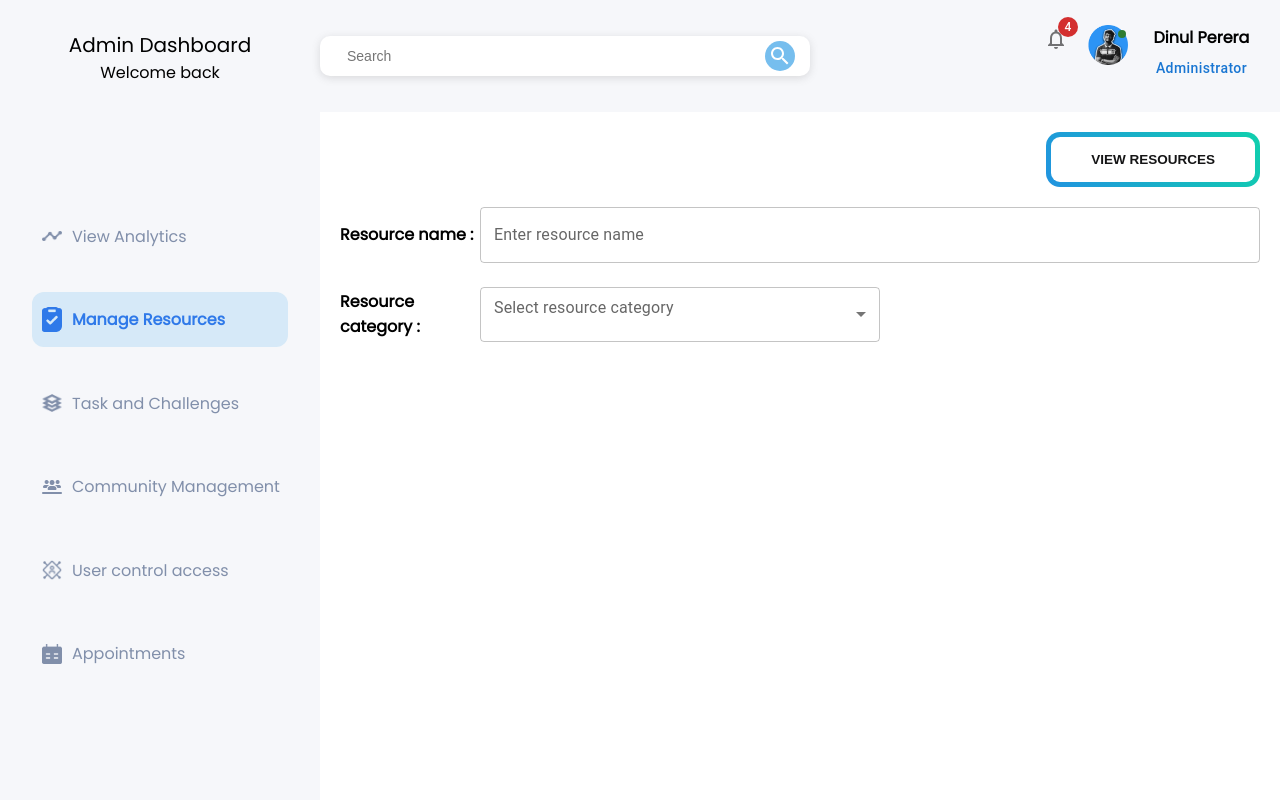
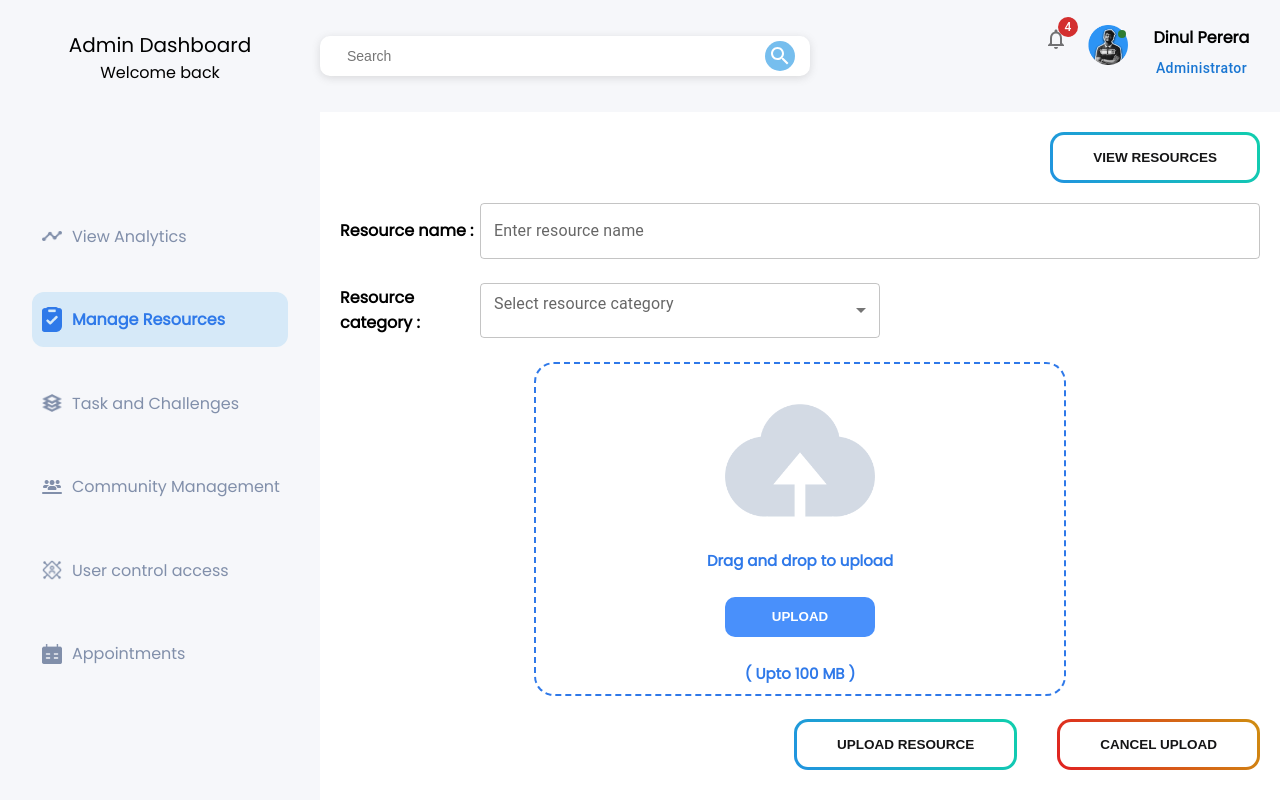
Before and after one commit to QBitsSoftwareProject/dashboard_frontEnd, a React (Create React App) app in the folder project-dashboard/: page / in a window 1280 px wide. Both pictures are taken after a click on the element "Manage Resources". Built offline with nearby package versions, Linux system fonts and the light colour scheme.

Commit message:
mainTemaplte
main template of resource management section is done

```diff
--- a/project-dashboard/src/components/ui/dash_btn.module.css
+++ b/project-dashboard/src/components/ui/dash_btn.module.css
@@ -1,15 +1,18 @@
-.dash_btn1 {
-  background: linear-gradient(#fff, #fff) padding-box,
-    linear-gradient(60deg, #2193e0, #10cfad) border-box;
+.dashbtn {
   color: #151516;
   padding: 15px 40px;
-  border: 5px solid transparent;
+  border: 3.5px solid transparent;
   border-radius: 14px;
   display: inline-block;
   font-size: 13.5px;
   font-weight: bold;
   cursor: pointer;
   transition: 0.5s ease;
+}
+
+.dash_btn1 {
+  background: linear-gradient(#fff, #fff) padding-box,
+    linear-gradient(60deg, #2193e0, #10cfad) border-box;
 }
 
 .dash_btn1:hover {
@@ -19,3 +22,37 @@
   box-shadow: rgba(50, 50, 93, 0.25) 0px 6px 12px -2px,
     rgba(0, 0, 0, 0.3) 0px 3px 7px -3px;
 }
+
+.dash_btn2 {
+  background: linear-gradient(#fff, #fff) padding-box,
+    linear-gradient(60deg, #e02121, #cf8e10) border-box;
+}
+
+.dash_btn2:hover {
+  transform: scale(1.02);
+  background: linear-gradient(#fff, #fff) padding-box,
+    linear-gradient(60deg, #cf8e10, #e02121) border-box;
+  box-shadow: rgba(50, 50, 93, 0.25) 0px 6px 12px -2px,
+    rgba(0, 0, 0, 0.3) 0px 3px 7px -3px;
+}
+
+.dash_btn3 {
+  background-color: #4990fb;
+  color: white;
+  font-weight: bold;
+  width: 150px;
+  height: 40px;
+  border: none;
+  border-radius: 10px;
+  cursor: pointer;
+  transition: 0.5s ease;
+  z-index: 100;
+  position: relative;
+}
+
+.dash_btn3:hover {
+  transform: scale(1.02);
+  box-shadow: rgba(50, 50, 93, 0.25) 0px 6px 12px -2px,
+    rgba(0, 0, 0, 0.3) 0px 3px 7px -3px;
+    font-weight: bolder;
+}
--- a/project-dashboard/src/components/ui/dash_btn/dash_btn1.jsx
+++ b/project-dashboard/src/components/ui/dash_btn/dash_btn1.jsx
@@ -2,7 +2,7 @@ import React from "react";
 import styles from "../dash_btn.module.css";
 
 function Dash_btn1({ btn_text ,inlineStyle}) {
-  const classes=`${styles.dash_btn1} ${inlineStyle}`
+  const classes=`${styles.dash_btn1} ${inlineStyle} ${styles.dashbtn}`
   return <button className={classes}>{btn_text}</button>;
 }
 
--- /dev/null
+++ b/project-dashboard/src/components/ui/dash_btn/dash_btn2.jsx
@@ -0,0 +1,9 @@
+import React from "react";
+import styles from "../dash_btn.module.css";
+
+function Dash_btn2({ btn_text, inlineStyle }) {
+  const classes = `${styles.dash_btn2} ${inlineStyle} ${styles.dashbtn}`;
+  return <button className={classes}>{btn_text}</button>;
+}
+
+export default Dash_btn2;
--- /dev/null
+++ b/project-dashboard/src/components/ui/dash_btn/dash_btn3.jsx
@@ -0,0 +1,9 @@
+import React from "react";
+import styles from "../dash_btn.module.css";
+
+function Dash_btn3({ btn_text, inlineStyle }) {
+  const classes = `${styles.dash_btn3} ${inlineStyle}`;
+  return <button className={classes}>{btn_text}</button>;
+}
+
+export default Dash_btn3;
--- /dev/null
+++ b/project-dashboard/src/components/ui/dropFileInput.module.css
@@ -0,0 +1,53 @@
+.container {
+  background-color: transparent;
+  width: 60%;
+  height: 30vh;
+  margin-left: auto;
+  margin-right: auto;
+  border-style: dashed;
+  border-width: 2px;
+  border-color: #2f79e9;
+  border-radius: 20px;
+  text-align: center;
+  padding-top: 40px;
+  padding-bottom: 50px;
+  position: relative;
+}
+
+/* width */
+::-webkit-scrollbar {
+  width: 10px;
+  cursor: pointer;
+}
+
+/* Track */
+::-webkit-scrollbar-track {
+  /* box-shadow: inset 0 0 2px grey;  */
+  border-radius: 10px;
+}
+
+/* Handle */
+::-webkit-scrollbar-thumb {
+  background: #c5c6c6;
+  border-radius: 10px;
+}
+
+/* Handle on hover */
+::-webkit-scrollbar-thumb:hover {
+  background: #afafaf;
+}
+
+.dragRegion input {
+  opacity: 0;
+  position: absolute;
+  top: 0;
+  left: 0;
+  width: 100%;
+  height: 100%;
+  cursor: pointer;
+}
+
+.dragRegion:hover,
+.dragRegion.dragover{
+  opacity: 0.5;
+}
--- /dev/null
+++ b/project-dashboard/src/components/ui/dropFileInput/DropFileInput.jsx
@@ -0,0 +1,31 @@
+import React from "react";
+import PropTypes from "prop-types";
+import dropFileInputStyles from "../dropFileInput.module.css";
+
+import { ImageConfig } from "../../../config/imageConfig";
+import uploadImg from "../../../assets/images/dragAndDrop/uploadImg.png";
+import Dash_btn3 from "../dash_btn/dash_btn3";
+
+const DropFileInput = (props) => {
+  return (
+    <div className={dropFileInputStyles.container}>
+      <div className={dropFileInputStyles.dragRegion}>
+        <img src={uploadImg} style={{ width: "150px" }} />
+        <input type="file" value=""/>
+      </div>
+      <h5 style={{ color: "#2F79E9", fontWeight: "bolder", fontSize: "15px" }}>
+        Drag and drop to upload
+      </h5>
+      <Dash_btn3 btn_text="UPLOAD" />
+      <h5 style={{ color: "#2F79E9", fontWeight: "bolder", fontSize: "15px" }}>
+        ( Upto 100 MB )
+      </h5>
+    </div>
+  );
+};
+
+// DropFileInput.PropTypes={
+
+// }
+
+export default DropFileInput;
--- a/project-dashboard/src/config/imageConfig.js
+++ b/project-dashboard/src/config/imageConfig.js
@@ -1,8 +1,10 @@
 import videoFolder from "../assets/images/dragAndDrop/video_folder.png";
 import audioFolder from "../assets/images/dragAndDrop/music_folder.png";
 import articleFolder from "../assets/images/dragAndDrop/article_folder.png";
+import defaultImg from "../assets/images/dragAndDrop/default.png";
 
 export const ImageConfig = {
+  default:defaultImg,
   videoImg: videoFolder,
   audioImg: audioFolder,
   articleImg: articleFolder,
--- a/project-dashboard/src/pages/resource-management/resource-management.jsx
+++ b/project-dashboard/src/pages/resource-management/resource-management.jsx
@@ -1,6 +1,7 @@
 import React from "react";
 import styles from "../resource-management/resource-management.module.css";
 import Dash_btn1 from "../../components/ui/dash_btn/dash_btn1";
+import Dash_btn2 from "../../components/ui/dash_btn/dash_btn2";
 import {
   FormControl,
   Grid,
@@ -9,6 +10,7 @@ import {
   Select,
   TextField,
 } from "@mui/material";
+import DropFileInput from "../../components/ui/dropFileInput/DropFileInput";
 
 function resourceManagement() {
   return (
@@ -21,7 +23,7 @@ function resourceManagement() {
       >
         <Dash_btn1 btn_text="VIEW RESOURCES" inlineStyle={styles.btnPosition} />
       </div>
-      <Grid container rowSpacing={3}>
+      <Grid container rowSpacing={3} style={{ overflowY: "scroll",height:"65vh" }}>
         <Grid
           item
           xs={2}
@@ -74,7 +76,22 @@ function resourceManagement() {
             </Select>
           </FormControl>
         </Grid>
+        <Grid item xs={12} padding={5}>
+          <DropFileInput />
+        </Grid>
       </Grid>
+      <div
+        style={{
+          display: "flex",
+          justifyContent: "end",
+        }}
+      >
+        <Dash_btn1
+          btn_text="UPLOAD RESOURCE"
+          inlineStyle={styles.btnPosition}
+        />
+        <Dash_btn2 btn_text="CANCEL UPLOAD" inlineStyle={styles.btnPosition} />
+      </div>
     </div>
   );
 }
```
Also changed, not shown: project-dashboard/src/assets/images/dragAndDrop/default.png (added), project-dashboard/src/assets/images/dragAndDrop/uploadImg.png (added).
